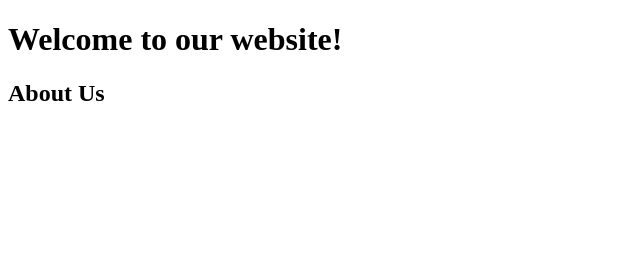
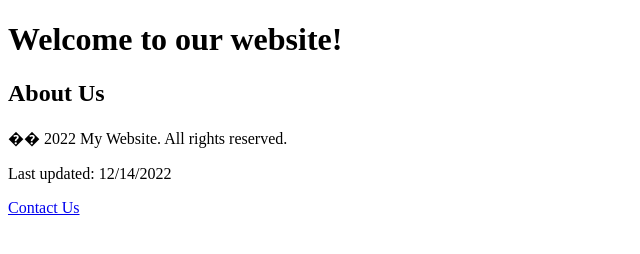
Before and after one commit to WAIYAH/UPSKILL, a plain HTML site: page Module2/index2.html in a window 1280 px wide. Shown: the whole page, without its empty margins (0-640 px from the left). Drawn offline with Linux system fonts and the light colour scheme.

Commit message:
add footer

```diff
--- a/Module2/index2.html
+++ b/Module2/index2.html
@@ -3,13 +3,16 @@
 <head>
     <meta charset="UTF-8">
     <meta name="viewport" content="width=device-width, initial-scale=1.0">
-    <title>Branchin and Merging</title>
+    <title>Branching and Merging</title>
 </head>
 <body>
     <h1>Welcome to our website!</h1>
 
     <h2>About Us</h2>
-
-
+    <footer>
+        <p>�� 2022 My Website. All rights reserved.</p>
+        <p>Last updated: 12/14/2022</p>
+        <p><a href="contact.html">Contact Us</a></p>
+    </footer>
 </body>
 </html>
```
